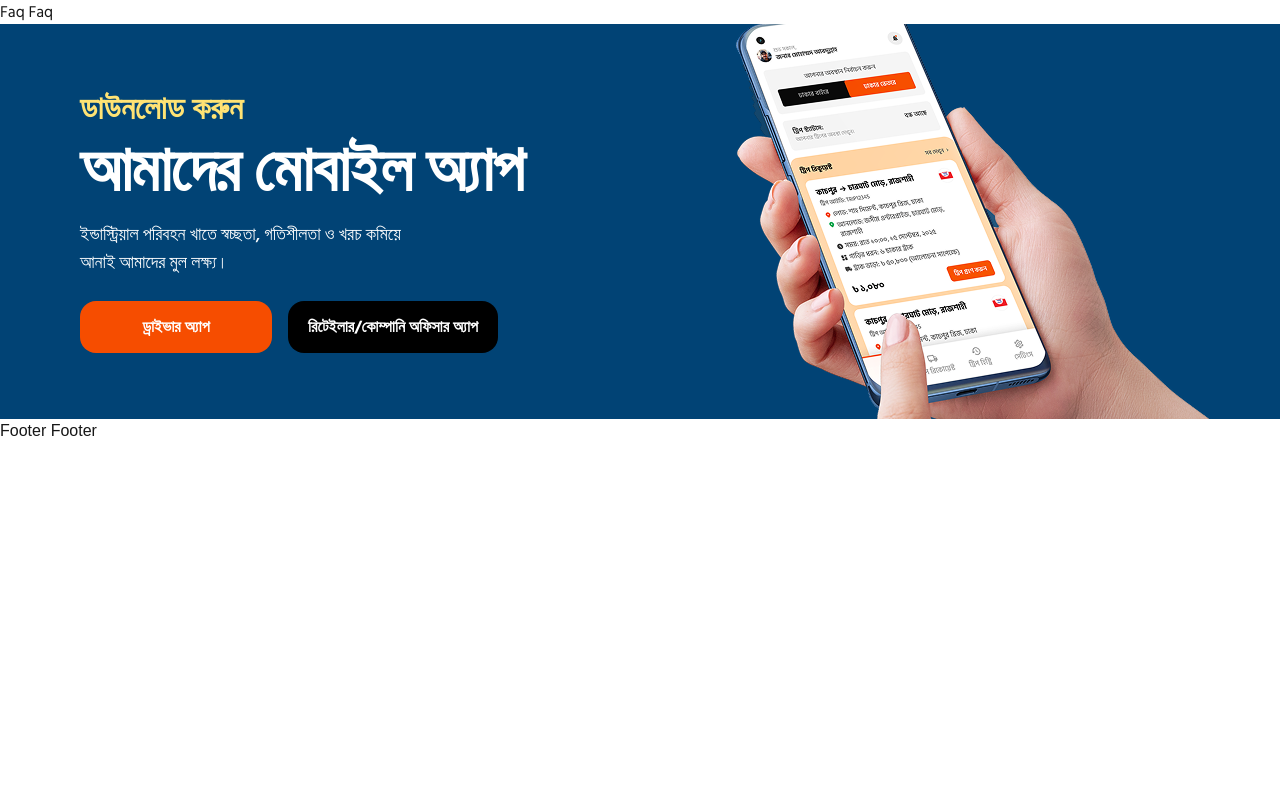
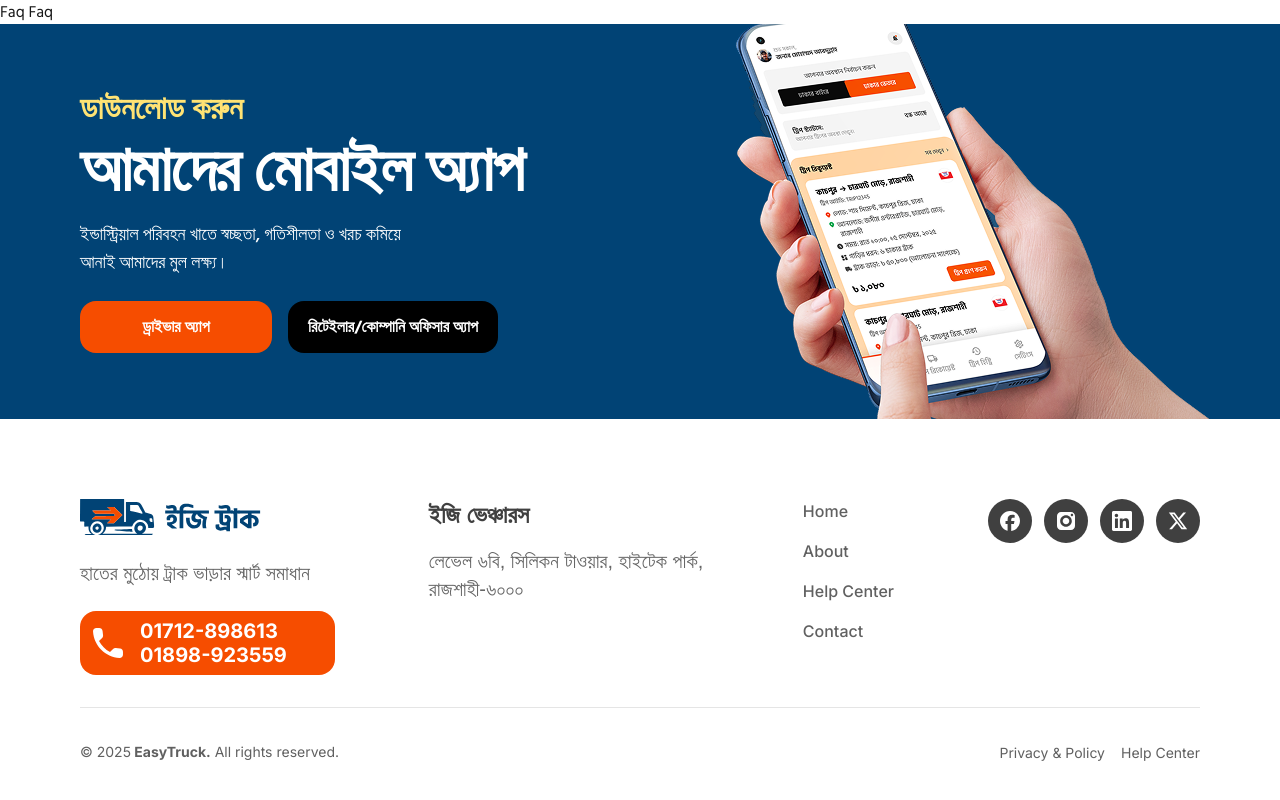
Before and after one commit to md-nafis-sadik/easytruck-landing, a Next.js app: page / in a window 1280 px wide. Shown: the part 4844-5644 px from the top of the page. Before the commit the page ends 5287 px from the top, so only its background shows below. Built offline with nearby package versions, Linux system fonts and the light colour scheme.

Commit message:
feat: add footer data

```diff
--- a/components/navigations/Footer.tsx
+++ b/components/navigations/Footer.tsx
@@ -1,5 +1,87 @@
+import { colors, footerData, HOME_PAGE_ID, LogoIcon } from "@/service";
+import Link from "next/link";
+
 function Footer() {
-  return <div>Footer Footer</div>;
+  return (
+    <footer className="py-5 md:py-10 lg:py-16 xl:py-20">
+      <div className="w-full max-w-[120rem] mx-auto px-5 md:px-10 lg:px-16 xl:px-20">
+        <div className="w-full flex justify-between items-start pb-8">
+          <div>
+            <Link href={`#${HOME_PAGE_ID}`}>
+              <LogoIcon
+                color={colors["blue-900"]}
+                textColor={colors["blue-900"]}
+              />
+            </Link>
+            <p className="text-xl text-black-600 my-6">
+              {footerData.description}
+            </p>
+            <a
+              href={`tel:${footerData.contacts[0]}`}
+              className="btn gap-3 bg-main-500 pl-2 pr-12 py-2 font-inter rounded-2xl text-white"
+            >
+              {footerData.phoneIcon}
+              <p className="flex flex-col font-bold text-xl leading-[120%]">
+                <span>{footerData.contacts[0]}</span>
+                <span>{footerData.contacts[1]}</span>
+              </p>
+            </a>
+          </div>
+          <div>
+            <h4 className="text-2xl font-bold text-black-800 mb-4">
+              {footerData.addressTitle}
+            </h4>
+            <p className="text-xl text-black-600 whitespace-pre-wrap">
+              {footerData.address}
+            </p>
+          </div>
+          <ul className="flex flex-col gap-4 font-inter">
+            {footerData.links.map((item, index) => (
+              <li key={index}>
+                <Link
+                  className="block  text-base font-medium text-black-700"
+                  href={`#${item?.link}`}
+                >
+                  {item?.title}
+                </Link>
+              </li>
+            ))}
+          </ul>
+          <ul className="flex items-center gap-3">
+            {footerData.socialLinks.map((item, index) => (
+              <li key={index}>
+                <Link
+                  className="w-11 h-11 flex items-center justify-center bg-black-800 rounded-full hover:bg-main-500 duration-200"
+                  href={`#${item?.link}`}
+                >
+                  {item?.icon}
+                </Link>
+              </li>
+            ))}
+          </ul>
+        </div>
+        <div className="flex items-center justify-between pt-8 border-t border-black/10 font-inter">
+          <p className="text-sm text-black-700">
+            {footerData.copyrightTexts[0]}
+            <span className="font-bold">{footerData.copyrightTexts[1]}</span>
+            {footerData.copyrightTexts[2]}
+          </p>
+          <ul className="flex gap-4">
+            <li>
+              <Link className="text-sm text-black-700" href={`#`}>
+                {footerData?.privacyPolicyText}
+              </Link>
+            </li>
+            <li>
+              <Link className="text-sm text-black-700" href={`#`}>
+                {footerData?.helpCenterText}
+              </Link>
+            </li>
+          </ul>
+        </div>
+      </div>
+    </footer>
+  );
 }
 
 export default Footer;
--- a/service/assets/data.assets.tsx
+++ b/service/assets/data.assets.tsx
@@ -29,12 +29,15 @@ import {
   BookMarkIcon,
   ChevronDownIcon,
   FacebookIcon,
+  InstagramIcon,
+  LinkedInIcon,
   LogoIcon,
   PaymentIcon,
   PhoneIcon,
   PlayIcon,
   ShieldIcon,
   SupportIcon,
+  TwitterIcon,
   UserIcon,
   WifiIcon,
 } from "./svg.assets";
@@ -294,7 +297,7 @@ export const footerData: IFooterData = {
   description: "হাতের মুঠোয় ট্রাক ভাড়ার স্মার্ট সমাধান",
   contacts: ["01712-898613", "01898-923559"],
   addressTitle: "ইজি ভেঞ্চারস",
-  address: "লেভেল ৬বি, সিলিকন টাওয়ার, হাইটেক পার্ক, রাজশাহী-৬০০০",
+  address: "লেভেল ৬বি, সিলিকন টাওয়ার, হাইটেক পার্ক, \nরাজশাহী-৬০০০",
   links: [
     {
       title: "Home",
@@ -319,19 +322,20 @@ export const footerData: IFooterData = {
       link: "",
     },
     {
-      icon: <FacebookIcon className="text-white" />,
+      icon: <InstagramIcon className="text-white" />,
       link: "",
     },
     {
-      icon: <FacebookIcon className="text-white" />,
+      icon: <LinkedInIcon className="text-white" />,
       link: "",
     },
     {
-      icon: <FacebookIcon className="text-white" />,
+      icon: <TwitterIcon className="text-white" />,
       link: "",
     },
   ],
-  copyrightText: "© 2025 EasyTruck. All rights reserved.",
+  phoneIcon: <PhoneIcon className="text-white" />,
+  copyrightTexts: ["© 2025", " EasyTruck.", " All rights reserved."],
   privacyPolicyLink: "",
   privacyPolicyText: "Privacy & Policy",
   helpCenterLink: "",
--- a/service/config/types/data.types.ts
+++ b/service/config/types/data.types.ts
@@ -165,7 +165,8 @@ interface IFooterData {
     icon: ReactNode;
     link: string;
   }[];
-  copyrightText: string;
+  phoneIcon: ReactNode;
+  copyrightTexts: string[];
   privacyPolicyText: string;
   privacyPolicyLink: string;
   helpCenterText: string;
```
